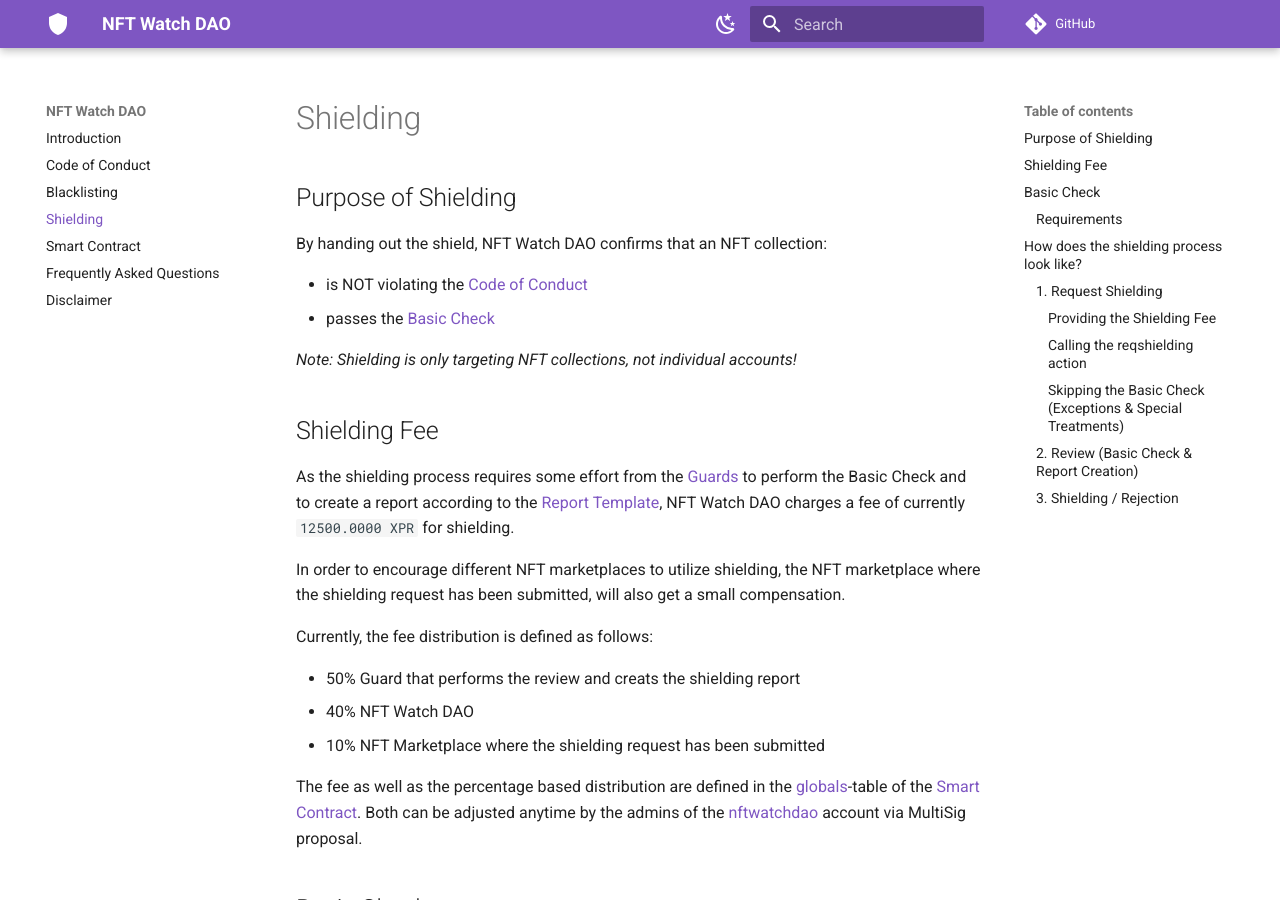
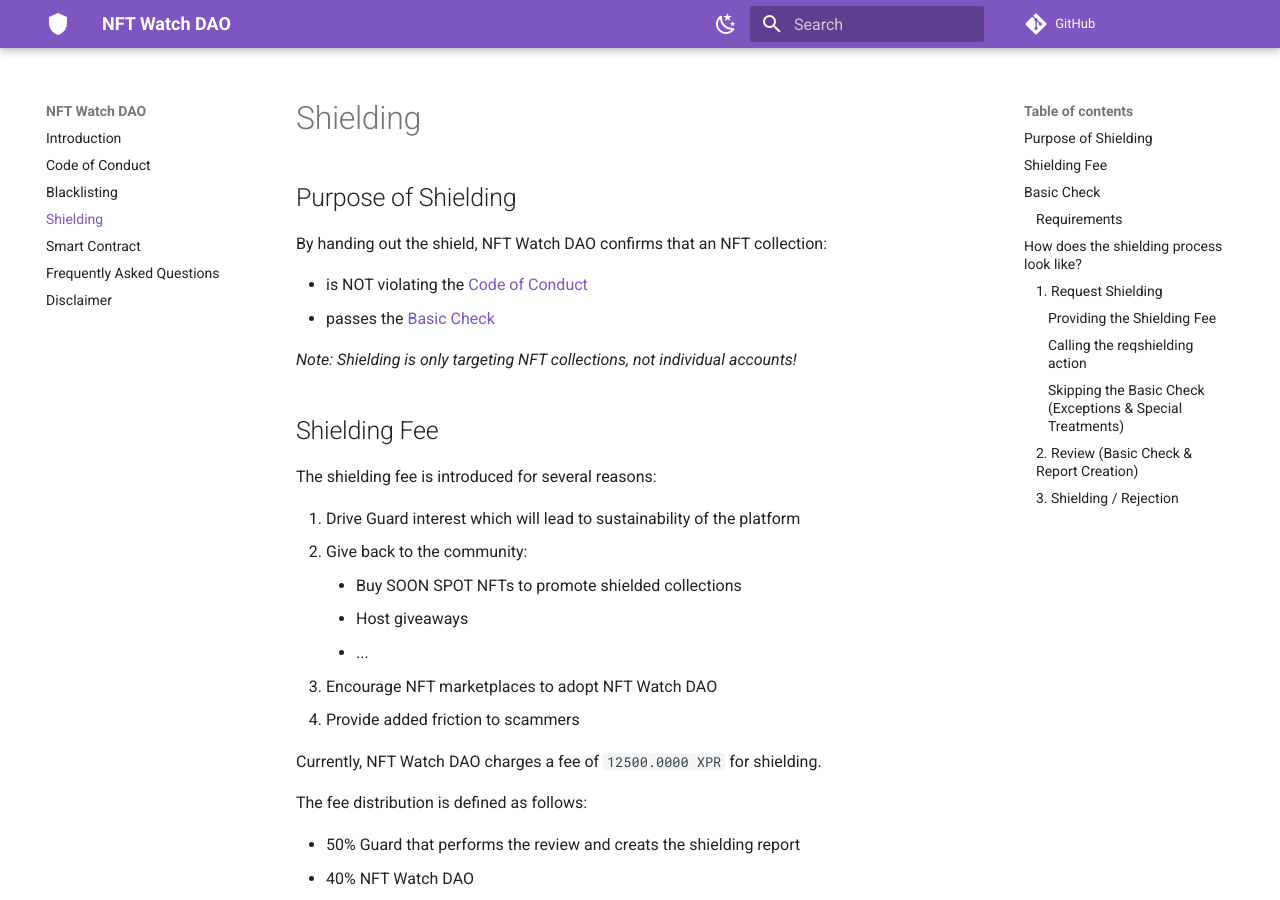
Before and after one commit to kryptokrauts/nft-watch-dao, an MkDocs documentation site: the page built from docs/shielding.md, in a window 1280 px wide and 900 px high. Built offline with MkDocs 1.6.1 and Material for MkDocs 9.7.7, drawn with Linux system fonts in a browser that asks for light colours; comment, search, counter and statistics services are not loaded.

Commit message:
improve docs

```diff
--- a/docs/shielding.md
+++ b/docs/shielding.md
@@ -10,11 +10,19 @@
 *Note: Shielding is only targeting NFT collections, not individual accounts!*
 
 ## Shielding Fee
-As the shielding process requires some effort from the [Guards](guards.md) to perform the Basic Check and to create a report according to the [Report Template](https://docs.google.com/spreadsheets/d/1iSVNuCF7yMAfQfR6yZ1VLHVxWM6PFCtaySH5Nf34rRw/edit#gid=0), NFT Watch DAO charges a fee of currently `12500.0000 XPR` for shielding.
+The shielding fee is introduced for several reasons:
 
-In order to encourage different NFT marketplaces to utilize shielding, the NFT marketplace where the shielding request has been submitted, will also get a small compensation.
+1. Drive Guard interest which will lead to sustainability of the platform
+1. Give back to the community:
+    - Buy SOON SPOT NFTs to promote shielded collections
+    - Host giveaways
+    - ...
+1. Encourage NFT marketplaces to adopt NFT Watch DAO
+1. Provide added friction to scammers
 
-Currently, the fee distribution is defined as follows:
+Currently, NFT Watch DAO charges a fee of `12500.0000 XPR` for shielding.
+
+The fee distribution is defined as follows:
 
 - 50% Guard that performs the review and creats the shielding report
 - 40% NFT Watch DAO
```
Also changed, not shown: docs/blacklisting.md (+3 -3 lines), docs/code-of-conduct.md (+1 -1 lines), docs/disclaimer.md (+0 -1 lines), docs/faq.md (+2 -2 lines).
